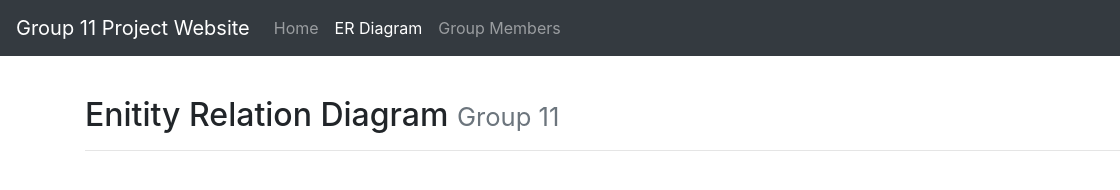
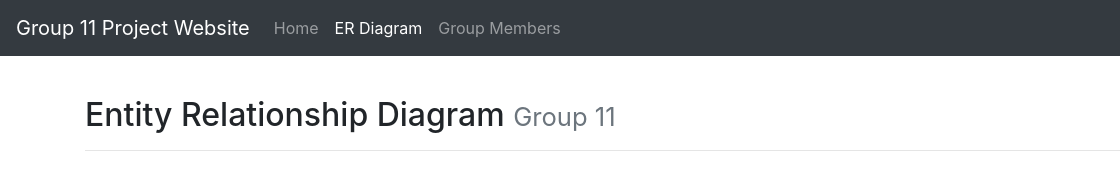
Before and after one commit to cs353group11/cs353group11.github.io, a plain HTML site: page ER.html in a window 1280 px wide. Shown: the full height of the page, 0-1120 px from the left. Drawn offline with nearby package versions, Linux system fonts and the light colour scheme; some packages are replaced by stand-ins of ours; a script that the page names is missing; a small style sheet from the web is missing.

Commit message:
ER fixed 2.

```diff
--- a/ER.html
+++ b/ER.html
@@ -43,7 +43,7 @@
         <div class="row">
             <div class="col">
                 <h2 class="mt-5">
-                    Enitity Relation Diagram
+                    Entity Relationship Diagram
                     <small class="text-muted">Group 11</small>
                 </h2>
                 <hr>
```
